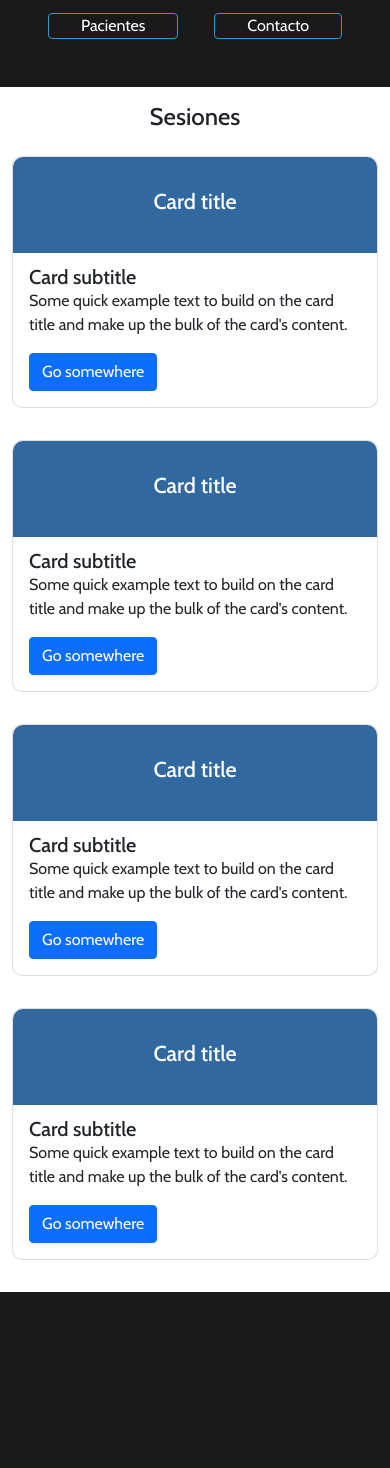
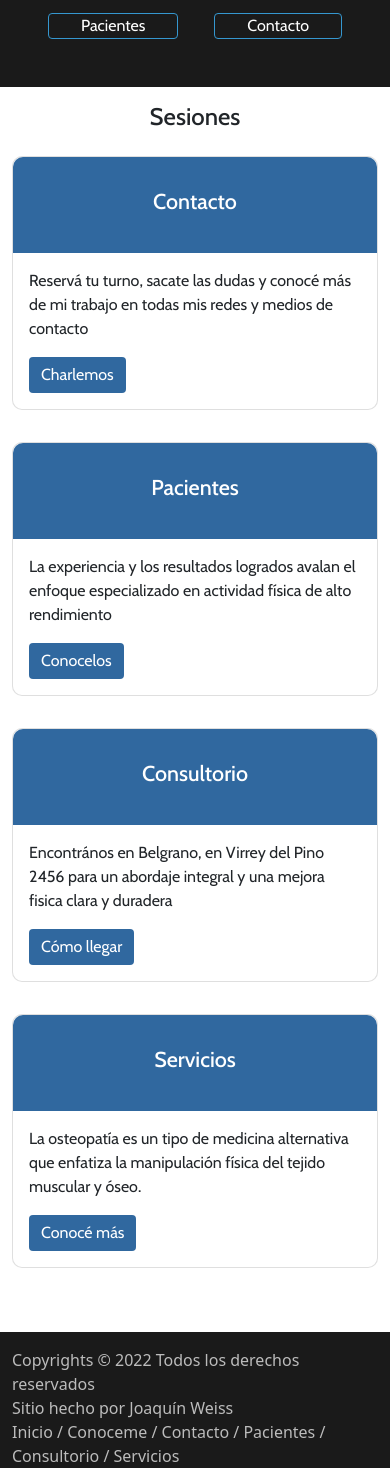
Before and after one commit to JoacoCW/CarlosAguero, a plain HTML site: page index.html in a window 390 px wide. Shown: the part 299-1767 px from the top of the page. Before the commit the page ends 1591 px from the top, so only its background shows below. Drawn offline with nearby package versions, Linux system fonts and the light colour scheme.

Commit message:
started working on paged & ended footer

```diff
--- a/css/style.css
+++ b/css/style.css
@@ -30,6 +30,11 @@ body {
     display: flex;
     flex-direction: column;
     justify-content: center;
+}
+
+.hero-title h1 a {
+    text-decoration: none;
+    color: #FFFFFF;
 }
 
 .hero-title h1 {
@@ -93,6 +98,7 @@ body {
 .cards {
     background-color: #FFFFFF;
     font-family: 'Cabin', sans-serif;
+    padding-bottom: 2rem;
 }
 
 .section-title {
@@ -118,8 +124,37 @@ body {
     padding-top: 2rem;
 }
 
+.btn-primary {
+    background-color: var(--blue-color);
+    border: none;
+}
+
+.btn-primary:hover {
+    background-color: var(--secondary-blue);
+}
+
 @media only screen and (max-width: 768px) {
     .card {
         margin-bottom: 2rem;
     }
 }
+
+/*  === FOOTER  === */
+
+.footer {
+    color: var(--gray-color);
+    padding-top: 1rem;
+}
+
+.footer a {
+    text-decoration: none;
+    color: var(--gray-color);
+}
+
+.footer a:hover {
+    color: var(--secondary-blue);
+}
+
+.footer p {
+    margin-bottom: 0%;
+}
--- a/index.html
+++ b/index.html
@@ -20,14 +20,14 @@
 <body>
     <div class="container hero">
         <div class="hero-title">
-            <h1>!Hola, soy Carlos Agüero¡</h1>
+            <h1>!Hola, soy <a href="pages/conoceme.html">Carlos Agüero</a>¡</h1>
             <div class="hero-studies">
                 <p class="studies1"><i class="bi bi-mortarboard-fill"></i> Kinesiologo MN 12051</p>
                 <p class="studies2"><i class="bi bi-mortarboard-fill"></i> C.O. Osteopatía EOM</p>
             </div>
             <div class="hero-buttons">
-                <a href="https://github.com/JoacoCW"><button class="btn btn-hero">Pacientes</button></a>
-                <a href="#"><button class="btn btn-hero">Contacto</button></a>
+                <a href="pages/pacientes.html"><button class="btn btn-hero">Pacientes</button></a>
+                <a href="pages/contacto.html"><button class="btn btn-hero">Contacto</button></a>
             </div>
         </div>
         <img class="logo" src="assets/img/Logo.svg" alt="Logo Carlos Aguero Osteopatía">
@@ -39,50 +39,59 @@
                 <div class="col-md-3">
                     <div class="card">
                         <div class="card-top">
-                            <h4 class="card-title">Card title</h4>
+                            <h4 class="card-title">Contacto</h4>
                         </div>
                         <div class="card-body">
-                            <h5 class="card-subtitle">Card subtitle</h5>
-                            <p class="card-text">Some quick example text to build on the card title and make up the bulk of the card's content.</p>
-                            <a href="#" class="btn btn-primary">Go somewhere</a>
+                            <p class="card-text">Reservá tu turno, sacate las dudas y conocé más de mi trabajo en todas mis redes y medios de contacto</p>
+                            <a href="#" class="btn btn-primary">Charlemos</a>
                         </div>
                     </div>
                 </div>
                 <div class="col-md-3">
                     <div class="card">
                         <div class="card-top">
-                            <h4 class="card-title">Card title</h4>
+                            <h4 class="card-title">Pacientes</h4>
                         </div>
                         <div class="card-body">
-                            <h5 class="card-subtitle">Card subtitle</h5>
-                            <p class="card-text">Some quick example text to build on the card title and make up the bulk of the card's content.</p>
-                            <a href="#" class="btn btn-primary">Go somewhere</a>
+                            <p class="card-text">La experiencia y los resultados logrados avalan el enfoque especializado en actividad física de alto rendimiento</p>
+                            <a href="#" class="btn btn-primary">Conocelos</a>
                         </div>
                     </div>
                 </div>
                 <div class="col-md-3">
                     <div class="card">
                         <div class="card-top">
-                            <h4 class="card-title">Card title</h4>
+                            <h4 class="card-title">Consultorio</h4>
                         </div>
                         <div class="card-body">
-                            <h5 class="card-subtitle">Card subtitle</h5>
-                            <p class="card-text">Some quick example text to build on the card title and make up the bulk of the card's content.</p>
-                            <a href="#" class="btn btn-primary">Go somewhere</a>
+                            <p class="card-text">Encontrános en Belgrano, en Virrey del Pino 2456 para un abordaje integral y una mejora fisica clara y duradera</p>
+                            <a href="#" class="btn btn-primary">Cómo llegar</a>
                         </div>
                     </div>
                 </div>
                 <div class="col-md-3">
                     <div class="card">
                         <div class="card-top">
-                            <h4 class="card-title">Card title</h4>
+                            <h4 class="card-title">Servicios</h4>
                         </div>
                         <div class="card-body">
-                            <h5 class="card-subtitle">Card subtitle</h5>
-                            <p class="card-text">Some quick example text to build on the card title and make up the bulk of the card's content.</p>
-                            <a href="#" class="btn btn-primary">Go somewhere</a>
+                            <p class="card-text">La osteopatía es un tipo de medicina alternativa que enfatiza la manipulación física del tejido muscular y óseo.</p>
+                            <a href="#" class="btn btn-primary">Conocé más</a>
                         </div>
                     </div>
+                </div>
+            </div>
+        </div>
+    </div>
+    <div class="footer">
+        <div class="container">
+            <div class="row">
+                <div class="col-md-6">
+                    <p>Copyrights © 2022 Todos los derechos reservados</p>
+                    <p>Sitio hecho por <a href="https://github.com/JoacoCW">Joaquín Weiss</a></p>
+                </div>
+                <div class="col-md-6">
+                    <p><a href="#">Inicio</a> / <a href="pages/conoceme.html">Conoceme</a> / <a href="pages/contacto.html"> Contacto</a> / <a href="pages/pacientes.html">Pacientes</a> / <a href="pages/consultorio.html">Consultorio</a> / <a href="pages/servicios.html">Servicios</a></p>
                 </div>
             </div>
         </div>
```
Also changed, not shown: pages/conoceme.html (added, +36 -0 lines), pages/consultorio.html (added, +36 -0 lines), pages/contacto.html (added, +36 -0 lines), pages/pacientes.html (added, +36 -0 lines), pages/servicios.html (added, +36 -0 lines).
